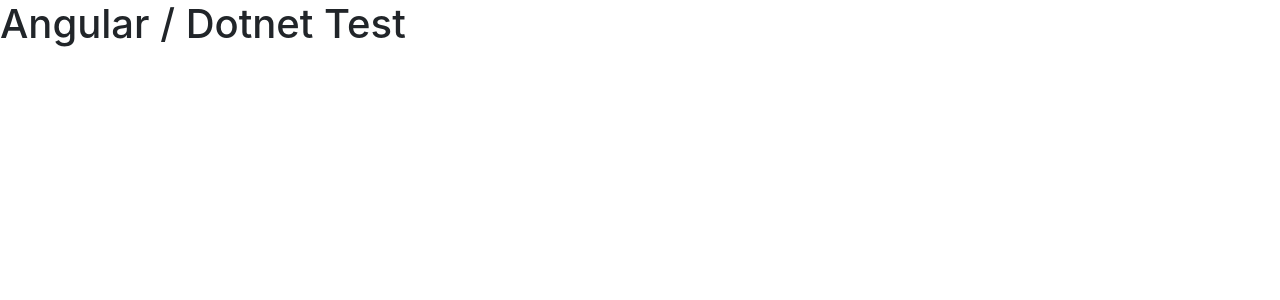
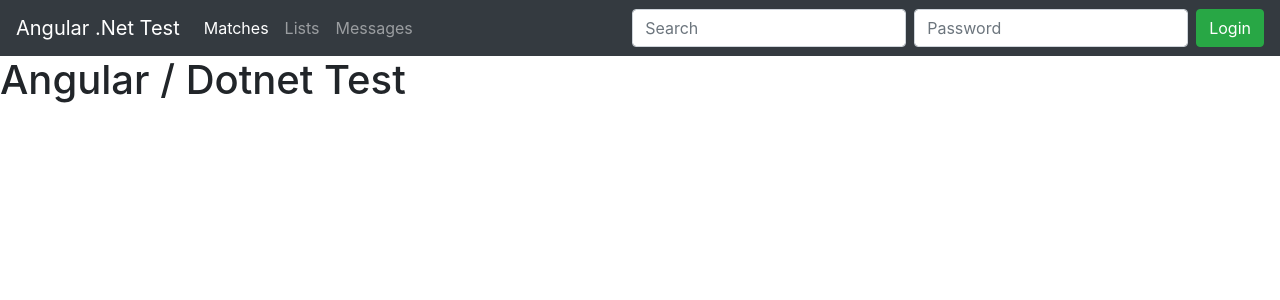
Before and after one commit to ryanachten/angular-dotnet-test, an Angular app in the folder AngularDotNet-SPA/: page / in a window 1280 px wide. Shown: the top 300 px of the page. Built offline with nearby package versions, Linux system fonts and the light colour scheme; no server answers.

Commit message:
Add init nav component

```diff
--- a/AngularDotNet-SPA/src/app/app.component.html
+++ b/AngularDotNet-SPA/src/app/app.component.html
@@ -1,4 +1,3 @@
-<div class="content" role="main">
-  <h1>Angular / Dotnet Test</h1>
-  <app-value></app-value>
-</div>
+<app-nav></app-nav>
+<h1>Angular / Dotnet Test</h1>
+<app-value></app-value>
--- /dev/null
+++ b/AngularDotNet-SPA/src/app/nav/nav.component.html
@@ -0,0 +1,21 @@
+<nav class="navbar navbar-expand-md navbar-dark bg-dark">
+  <a class="navbar-brand" href="#">Angular .Net Test</a>
+
+  <ul class="navbar-nav mr-auto">
+    <li class="nav-item active">
+      <a class="nav-link" href="#">Matches</a>
+    </li>
+    <li class="nav-item">
+      <a class="nav-link" href="#">Lists</a>
+    </li>
+    <li class="nav-item">
+      <a class="nav-link" href="#">Messages</a>
+    </li>
+  </ul>
+
+  <form class="form-inline my-2 my-lg-0">
+    <input class="form-control mr-sm-2" type="text" placeholder="Search">
+    <input class="form-control mr-sm-2" type="password" placeholder="Password">
+    <button class="btn btn-success my-2 my-sm-0" type="submit">Login</button>
+  </form>
+</nav>
--- /dev/null
+++ b/AngularDotNet-SPA/src/app/nav/nav.component.ts
@@ -0,0 +1,15 @@
+import { Component, OnInit } from '@angular/core';
+
+@Component({
+  selector: 'app-nav',
+  templateUrl: './nav.component.html',
+  styleUrls: ['./nav.component.css']
+})
+export class NavComponent implements OnInit {
+
+  constructor() { }
+
+  ngOnInit() {
+  }
+
+}
```
Also changed, not shown: AngularDotNet-SPA/src/app/app.module.ts (+14 -4 lines), AngularDotNet-SPA/src/app/nav/nav.component.css (added), 1 other file (tests, documents, lock files or other folders).
